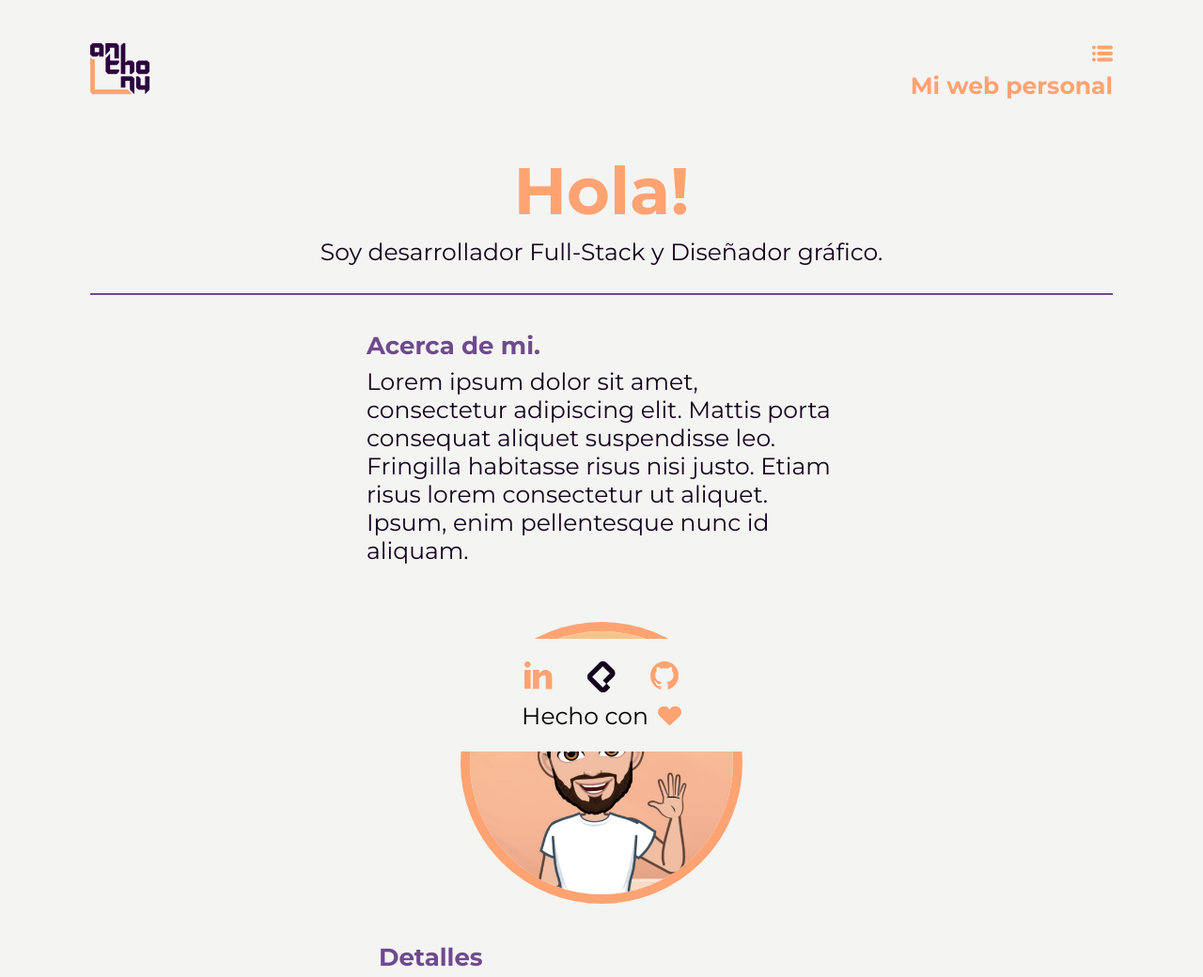
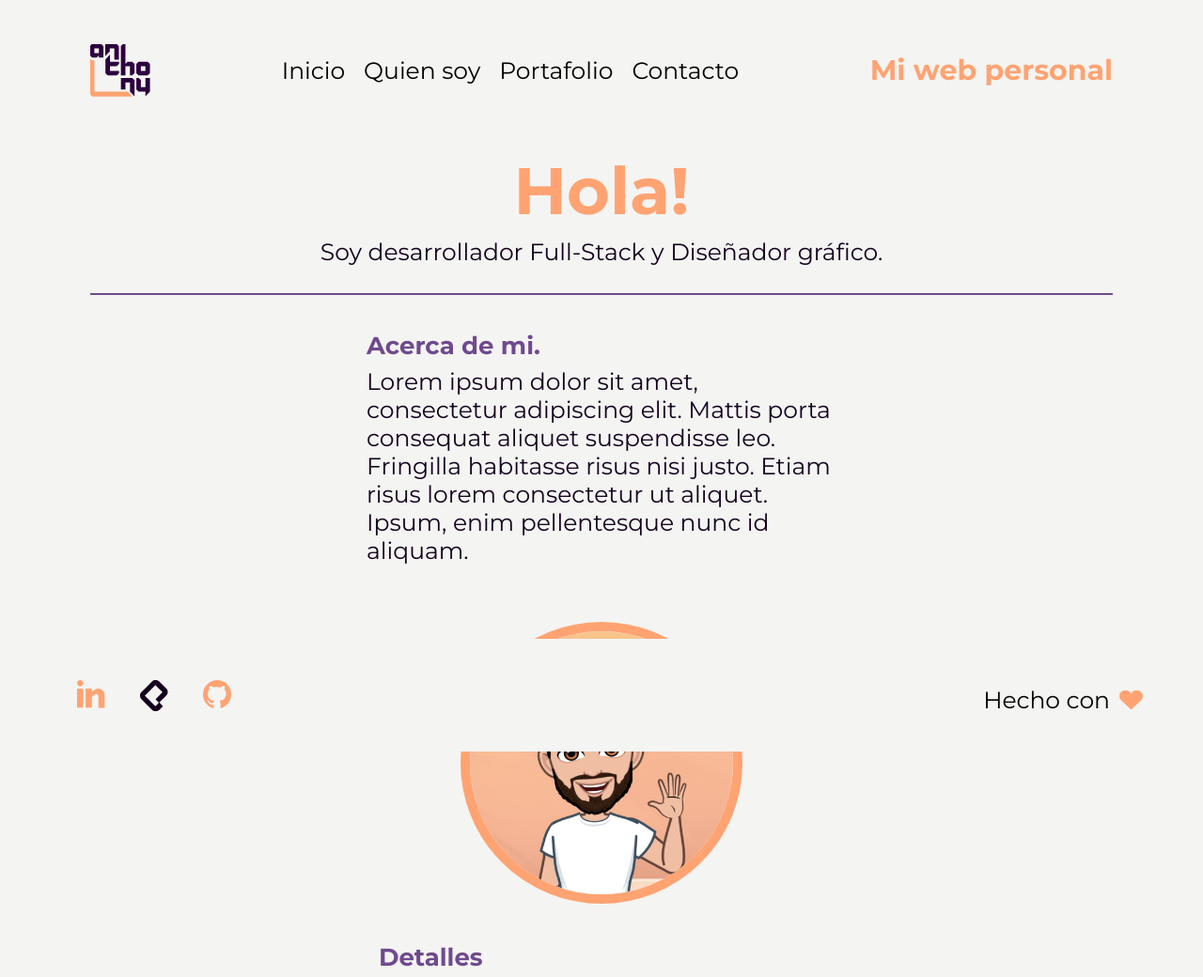
Before and after one commit to TonyLuque/udemy_web_personal, a Django app: page /about-me/ in a window 1280 px wide. Shown: the top 1040 px of the page at 94% size. Run offline with Django 3.2, Linux system fonts and the light colour scheme.

Commit message:
[ADD] finished index's desktop version

```diff
--- a/core/static/core/css/base_light.css
+++ b/core/static/core/css/base_light.css
@@ -18,3 +18,9 @@ footer {
     color: var(--purpure);
     font-weight: medium;
 }
+
+@media (min-width: 1024px){
+    .header__nav a {
+        color: var(--purpure);
+    }
+}
--- a/core/static/core/css/estilos.css
+++ b/core/static/core/css/estilos.css
@@ -80,6 +80,7 @@ header {
     font-size: 2.5rem;
     color: var(--white);
     margin: 2.5rem auto;
+    outline: none;
 }
 
 .header__mobile {
@@ -180,3 +181,46 @@ footer {
         font-size: 2.5rem;
     }
 }
+
+@media (min-width: 1024px){
+
+    .header__nav {
+        display: flex;
+        position: relative;
+        flex-direction: row;
+        background-color: transparent;
+        width: auto;
+        height: auto;
+        padding-bottom: 0;
+        z-index: 0;
+    }
+
+    .header__nav span {
+        display: none;
+    }
+
+    .header__nav li {
+        width: auto;
+        border-bottom: none;
+        padding: 0 1rem;
+    }
+
+    .header__nav a {
+        margin: auto;
+    }
+
+    .header__mobile span {
+        display: none;
+    }
+
+    .header__mobile p {
+        font-size: 3rem;
+        margin: auto;
+    }
+
+    footer {
+        flex-direction: row;
+        justify-content: space-between;
+        padding: 0 5%;
+    }
+}
--- a/core/templates/core/base.html
+++ b/core/templates/core/base.html
@@ -23,7 +23,7 @@
             </ul>
             <div class="header__mobile">
                 <span onclick="menu()"></span>
-                <p onclick="menu()">Mi web personal</p>
+                <p>Mi web personal</p>
             </div>
         </div>
     </header>
```
